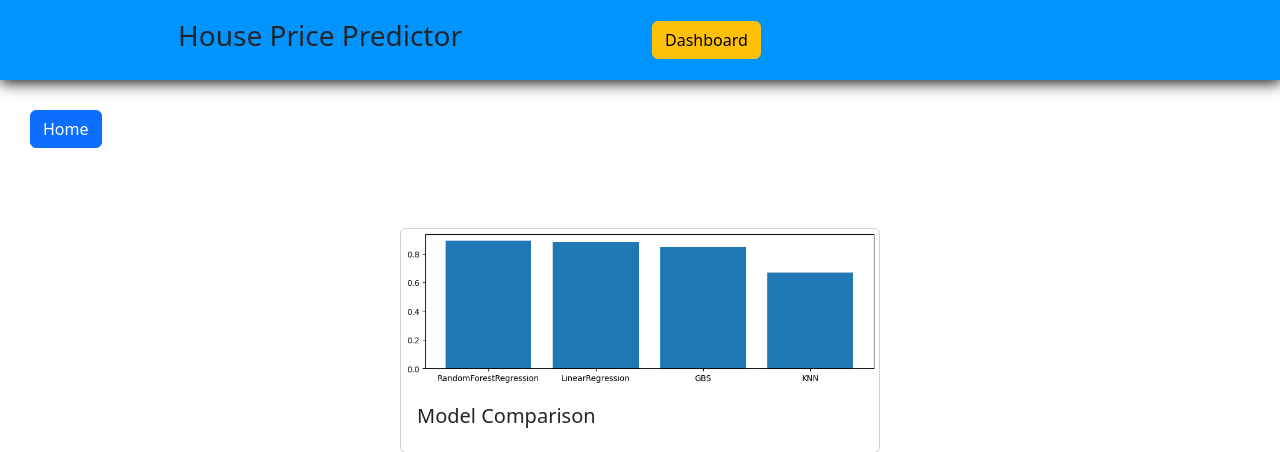
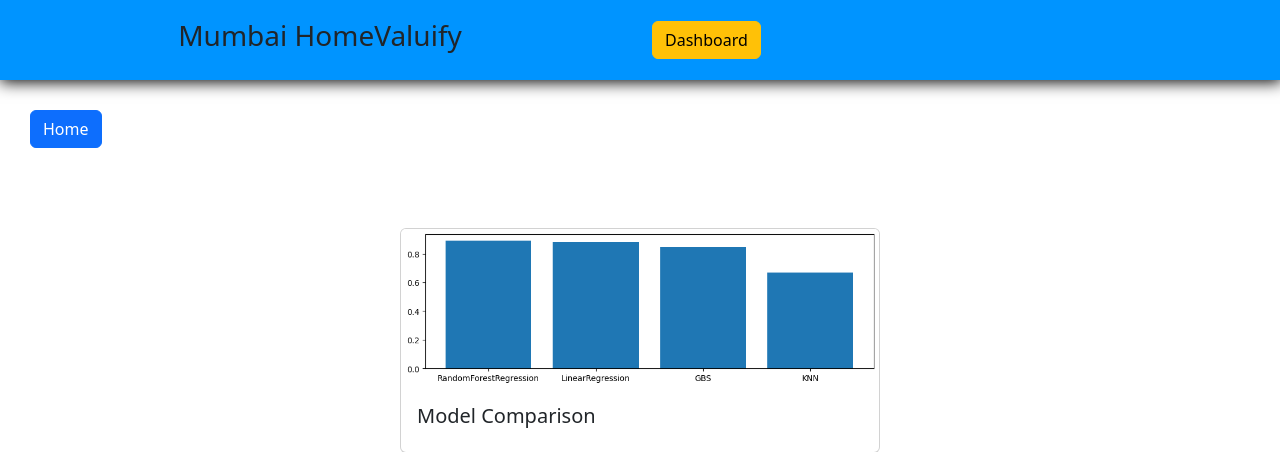
Before and after one commit to adityadesity/MumbaiHomeValuefy, a Flask app: page /modelEvaluation in a window 1280 px wide. Shown: the top 452 px of the page. Run offline with Flask 3, Linux system fonts and the light colour scheme; parts of the project's set-up code (start-up, migrations or seed data) failed here and were passed over.

Commit message:
changed project title

```diff
--- a/templates/MEval.html
+++ b/templates/MEval.html
@@ -88,7 +88,7 @@ label, input,textarea {
 
        <nav class="navbar-main" style="background-color: #0094ff">
         <div class="container-fluid">
-          <h3 class="name">House Price Predictor</h3>
+          <h3 class="name">Mumbai HomeValuify</h3>
         </div>
         <div class="container-fluid">
           <a href="https://app.powerbi.com/groups/me/reports/13a397d6-ba80-426c-8e64-c6d8ca0fa6ee/ReportSection?experience=power-bi" width="100%" height="600" target="_blank"> <button type="button" class="btn btn-warning">Dashboard</button>
--- a/templates/index.html
+++ b/templates/index.html
@@ -69,7 +69,7 @@ label, input,textarea {
 
     <nav class="navbar-main" style="background-color: #0094ff">
       <div class="container-fluid">
-        <h3 class="name">House Price Predictor</h3>
+        <h3 class="name">Mumbai HomeValuify</h3>
       </div>
       <div class="container-fluid">
         <a href="https://app.powerbi.com/groups/me/reports/13a397d6-ba80-426c-8e64-c6d8ca0fa6ee/ReportSection?experience=power-bi" width="100%" height="600" target="_blank"> <button type="button" class="btn btn-warning">Dashboard</button>
--- a/templates/result.html
+++ b/templates/result.html
@@ -83,7 +83,7 @@ label, input,textarea {
 
      <nav class="navbar-main" style="background-color: #0094ff">
         <div class="container-fluid">
-          <h3 class="name">House Price Predictor</h3>
+          <h3 class="name">Mumbai HomeValuify</h3>
         </div>
       </nav>
 
```
